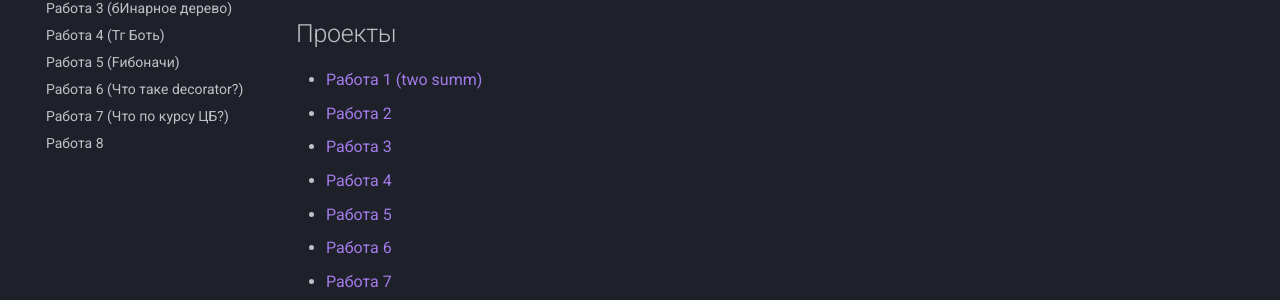
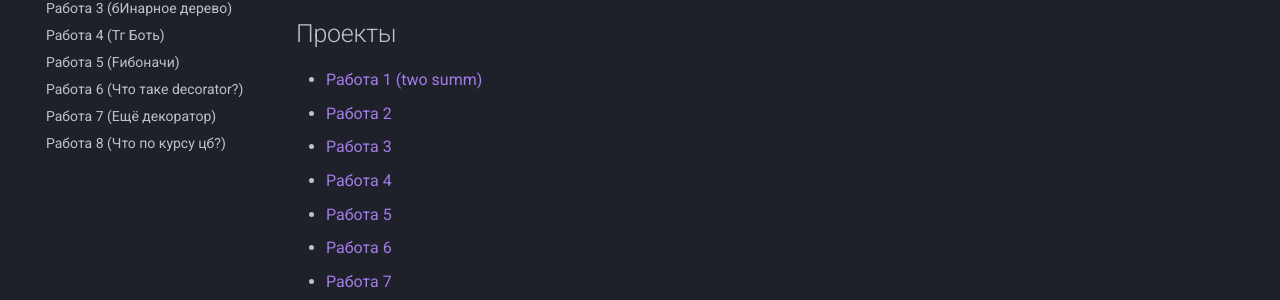
Before and after one commit to Artomaniia/programming_portfolio_site, an MkDocs documentation site: the page built from docs/index.md, in a window 1280 px wide. Shown: the part 229-529 px from the top of the page. Built offline with MkDocs 1.6.1 and Material for MkDocs 9.7.7, drawn with Linux system fonts in a browser that asks for light colours.

Commit message:
Update mkdocs.yml

```diff
--- a/mkdocs.yml
+++ b/mkdocs.yml
@@ -27,8 +27,8 @@ nav:
   - Работа 4 (Тг Боть): programming/work4.md
   - Работа 5 (Fибоначи): programming/work5.md
   - Работа 6 (Что таке decorator?): programming/work6.md
-  - Работа 7 (Что по курсу ЦБ?): programming/work7.md
-  - Работа 8: programming/work8.md
+  - Работа 7 (Ещё декоратор): programming/work7.md
+  - Работа 8 (Что по курсу цб?): programming/work8.md
 
 markdown_extensions:
   - admonition
```
